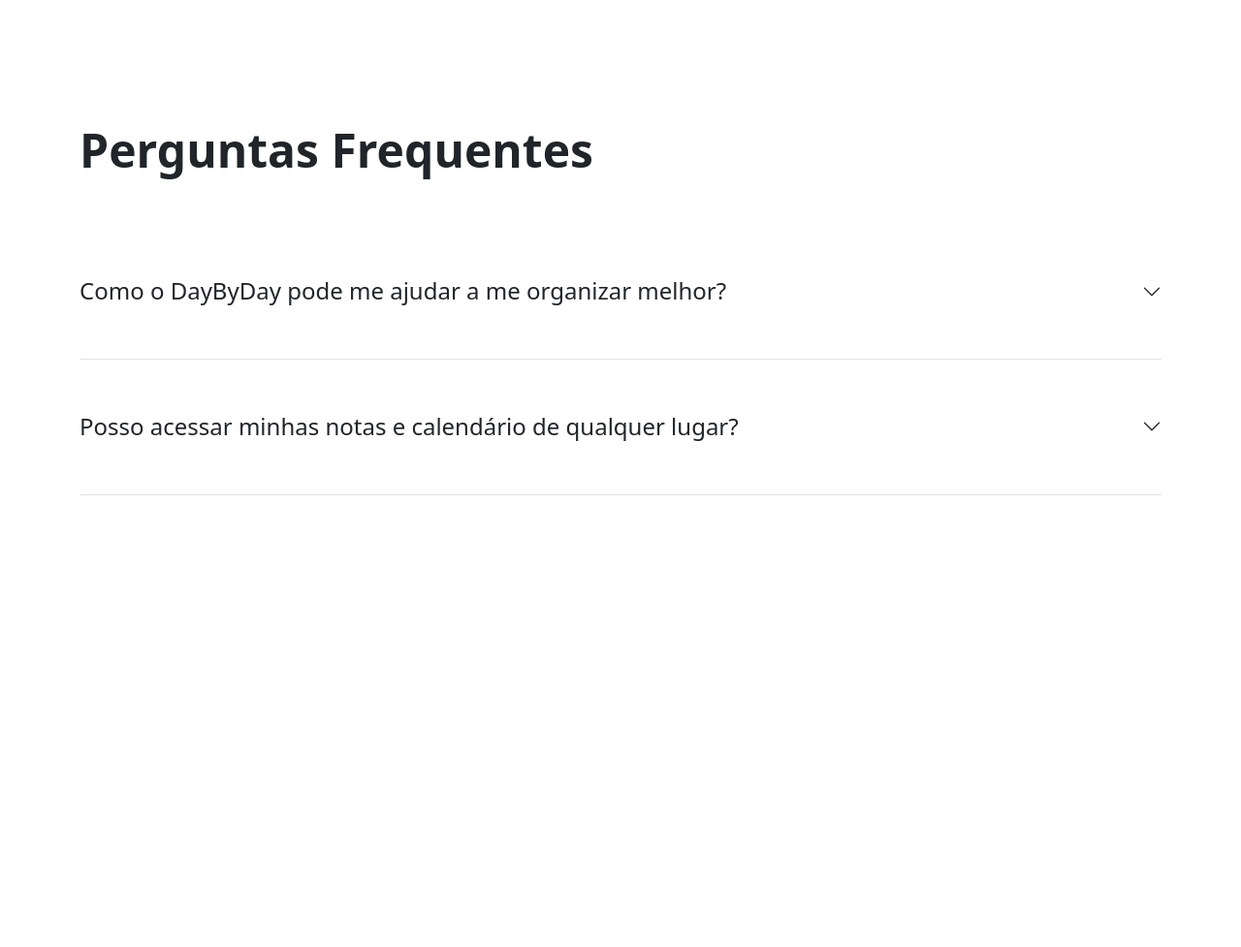
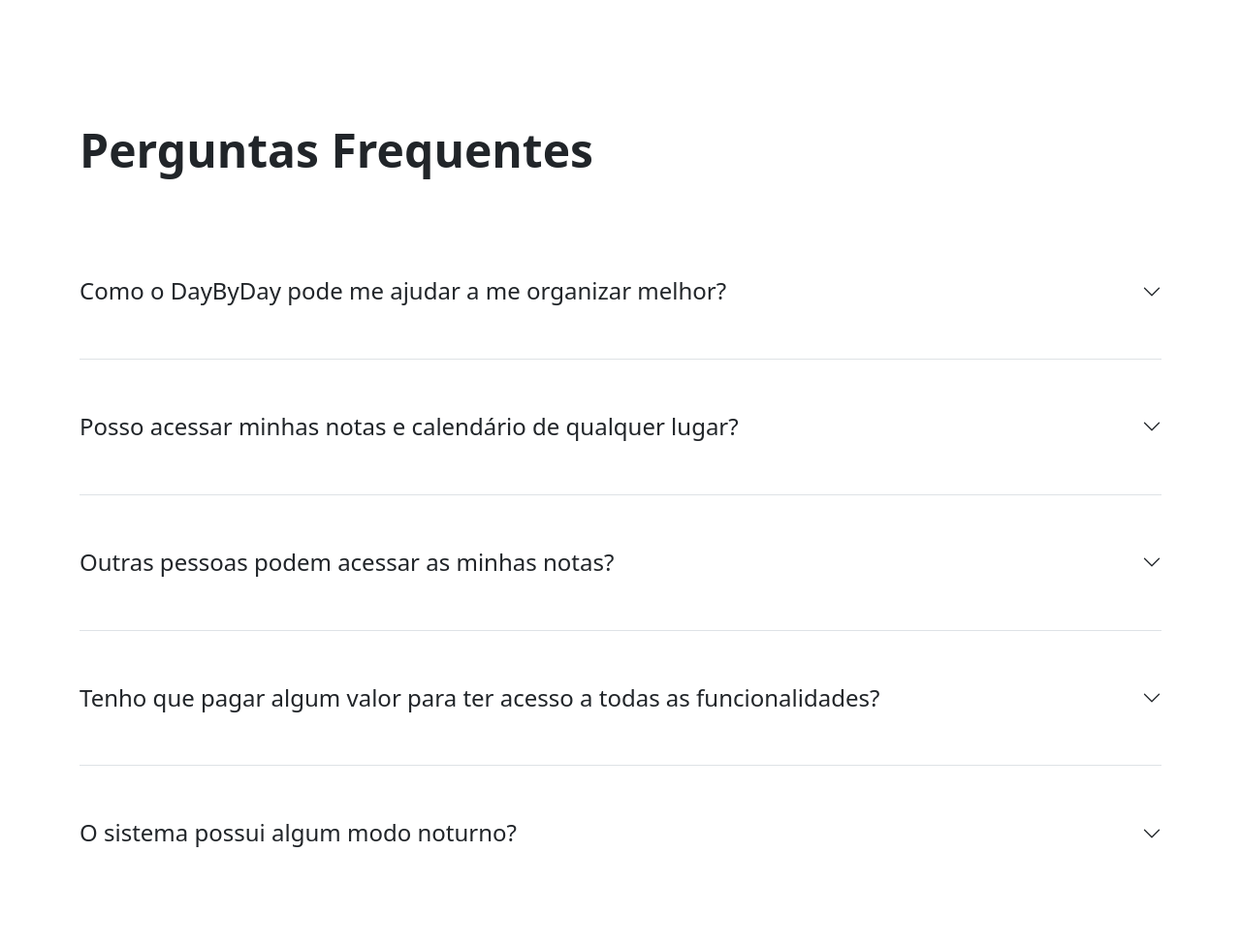
Before and after one commit to yurizzxz/TCC-DayByDay, a PHP site: page /tcc/landingpage/index.php in a window 1280 px wide. Shown: the part 3516-4493 px from the top of the page at 97% size. Before the commit the page ends 4027 px from the top, so only its background shows below. Run offline with PHP 8.4, Linux system fonts and the light colour scheme.

Commit message:
Mudança final na LandingPage

```diff
--- a/landingpage/home.php
+++ b/landingpage/home.php
@@ -299,6 +299,7 @@
 .desktop-carousel {
     display: block;
 }
+
 .mobile-carousel {
     display: none;
 }
@@ -307,11 +308,11 @@
     .desktop-carousel {
         display: none;
     }
+
     .mobile-carousel {
         display: block;
     }
 }
-
 </style>
 
 
@@ -408,7 +409,7 @@
             <h1 class="fw-bold mb-3" id="text-lg">Crie Notas do Seu Jeito!</h1>
         </section>
 
-        <section  class="container">
+        <section class="container">
             <div id="desktopCarousel" class="carousel-container mt-3 desktop-carousel">
                 <div class="carousel-slide">
                     <img src="../img/nt1.png" class="carousel-image">
@@ -420,7 +421,7 @@
                 <button class="next" onclick="moveSlide(1, 'desktopCarousel')">&#10095;</button>
             </div>
 
-            <div  id="mobileCarousel" class="carousel-container mt-3 mobile-carousel">
+            <div id="mobileCarousel" class="carousel-container mt-3 mobile-carousel">
                 <div class="carousel-slide">
                     <img src="../img/nt1m.png" class="carousel-image">
                     <img src="../img/nt2m.png" class="carousel-image">
@@ -460,7 +461,7 @@
         </section>
     </article>
 
-    <article class="questions" id="faq">
+    <article class="questions mb-5" id="faq">
         <section class="container">
             <h1 class="fw-bold mb-5" id="text-lg">Perguntas Frequentes</h1>
         </section>
@@ -494,18 +495,45 @@
                         </div>
                     </div>
                 </div>
-                <div class="accordion-item d-none">
+                <div class="accordion-item">
                     <h2 class="accordion-header">
                         <button class="accordion-button collapsed" type="button" data-bs-toggle="collapse"
                             data-bs-target="#flush-collapseThree" aria-expanded="false"
                             aria-controls="flush-collapseThree">
-                            O DayByDay envia lembretes para meus compromissos?
+                            Outras pessoas podem acessar as minhas notas?
                         </button>
                     </h2>
                     <div id="flush-collapseThree" class="accordion-collapse collapse"
                         data-bs-parent="#accordionFlushExample">
-                        <div class="accordion-body">Sim! O DayByDay permite configurar lembretes para que você nunca
-                            perca prazos importantes.</div>
+                        <div class="accordion-body">Não, as suas anotações são somente suas, e ninguém além de você pode
+                            acessá-las.</div>
+                    </div>
+                </div>
+                <div class="accordion-item">
+                    <h2 class="accordion-header">
+                        <button class="accordion-button collapsed" type="button" data-bs-toggle="collapse"
+                            data-bs-target="#flush-collapseThree" aria-expanded="false"
+                            aria-controls="flush-collapseThree">
+                            Tenho que pagar algum valor para ter acesso a todas as funcionalidades?
+                        </button>
+                    </h2>
+                    <div id="flush-collapseThree" class="accordion-collapse collapse"
+                        data-bs-parent="#accordionFlushExample">
+                        <div class="accordion-body">Não! O DayByDay é totalmente de graça, nós não cobramos nenhum valor
+                            e você pode criar quantas notas e eventos quiser, sem tempo limitado.</div>
+                    </div>
+                </div>
+                <div class="accordion-item">
+                    <h2 class="accordion-header">
+                        <button class="accordion-button collapsed" type="button" data-bs-toggle="collapse"
+                            data-bs-target="#flush-collapseThree" aria-expanded="false"
+                            aria-controls="flush-collapseThree">
+                            O sistema possui algum modo noturno?
+                        </button>
+                    </h2>
+                    <div id="flush-collapseThree" class="accordion-collapse collapse"
+                        data-bs-parent="#accordionFlushExample">
+                        <div class="accordion-body">Sim, você pode ativar e desativar o modo escuro a qualquer momento, sendo de noite ou de dia!</div>
                     </div>
                 </div>
             </div>
@@ -515,7 +543,10 @@
 
 
 <script>
-let currentSlide = { desktopCarousel: 0, mobileCarousel: 0 };
+let currentSlide = {
+    desktopCarousel: 0,
+    mobileCarousel: 0
+};
 
 function moveSlide(direction, carouselId) {
     const carouselSlide = document.querySelector(`#${carouselId} .carousel-slide`);
```
Also changed, not shown: img/green-notes.png, img/orange-notes.png, img/red-notes.png, 1 other file.
